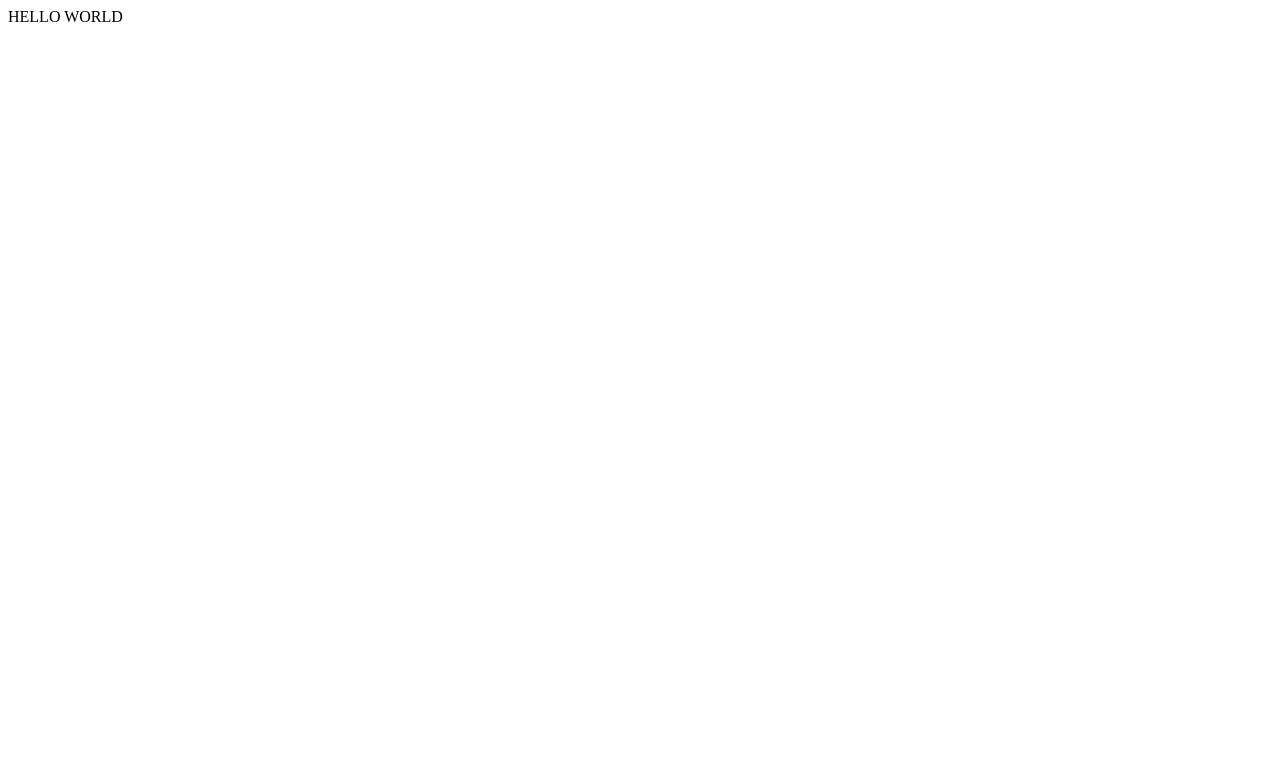
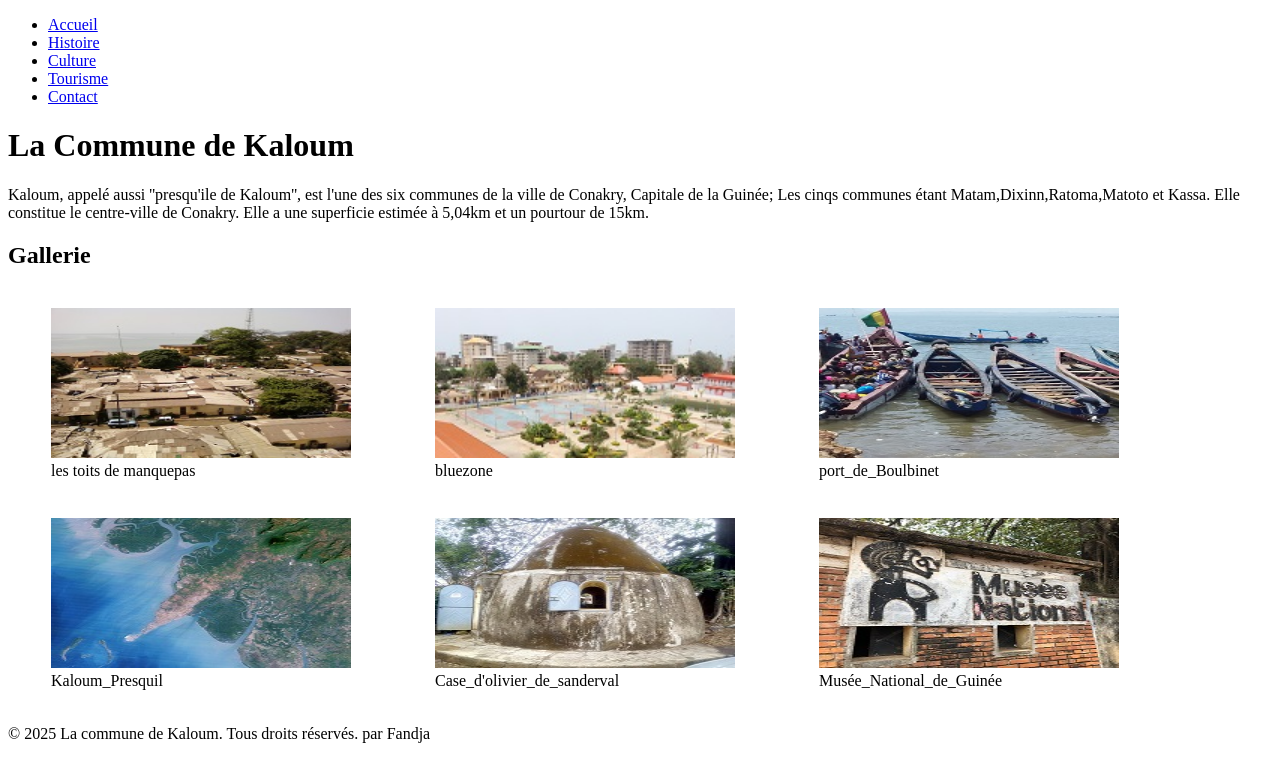
Before and after one commit to fadzion2024/coursera-test.github.io, a plain HTML site: page index.html in a window 1280 px wide. Drawn offline with Linux system fonts and the light colour scheme.

Commit message:
Add files via upload

```diff
--- a/index.html
+++ b/index.html
@@ -1 +1,55 @@
-HELLO WORLD
+<!DOCTYPE html>
+<html lang="fr">
+<head>
+    <meta charset="UTF-8">
+    <meta name="viewport" content="width=device-width, initial-scale=1.0">
+    <title>La commune de Kaloum</title>
+</head>
+<body>
+    <header>
+        <nav>
+            <ul>
+                <li><a href="index.html">Accueil</a></li>
+                <li><a href="histoire.html">Histoire</a></li>
+                <li><a href="culture.html">Culture</a></li>
+                <li><a href="tourisme.html">Tourisme</a></li>
+                <li><a href="contact.html">Contact</a></li>
+            </ul>
+        </nav>
+    </header>
+    <main>
+         <H1>La Commune de Kaloum</H1>
+            <p>Kaloum, appelé aussi ''presqu'ile de Kaloum'', est l'une des six communes de la ville de Conakry, Capitale de la Guinée; Les cinqs communes étant Matam,Dixinn,Ratoma,Matoto et Kassa. Elle constitue le centre-ville de Conakry. Elle a une superficie estimée à 5,04km et un pourtour de 15km.</p>
+            <H2>Gallerie</H2>
+            <Table>
+            <tr>
+                <td>
+                <figure><img src="Image/Manquepas.jpg" alt="Les toits de Manquepas" width="300" height="150" title="les toits de Manquepas"><figcaption>les toits de manquepas</figcaption></figure></td>
+                <td>
+                <figure> <img src="Image/bluezone.jpg" alt="la bluezone" width="300" height="150" title="bluezone"><figcaption>bluezone</figcaption>
+                </figure></td>
+                <td><figure><img src="Image/port_de_Boulbinet.jpg" alt="^port_de_Boulbinet" width="300" height="150" title="port_de_Boulbinet"><figcaption>port_de_Boulbinet</figcaption></figure></td>
+            </tr>
+            </Table>
+            <table>
+            <tr>
+                <td>
+                <figure><img src="Image/Kaloum_Presquil.jpg" alt="Kaloum_Presquil" width="300" height="150" title="Kaloum_Presquil"><figcaption>Kaloum_Presquil</figcaption></figure>
+                </td>
+                <td>
+                <figure><img src="Image/Case_d'olivier_de_sanderval.jpg" alt="Case_d'olivier_de_sanderval" width="300" height="150" title="Case_d'olivier_de_sanderval"><figcaption>Case_d'olivier_de_sanderval</figcaption></figure>
+                </td>
+                <td>
+                <figure><img src="Image/Musée_National_de_Guinée.jpg" alt="Musée_National_de_Guinée" width="300" height="150" title="Musée_National_de_Guinée"><figcaption>Musée_National_de_Guinée</figcaption></figure>
+                </td>
+            </tr>
+            </table>
+
+    </main>
+    <footer>
+        <p>&copy; 2025 La commune de Kaloum. Tous droits réservés. par Fandja</p>
+    </footer>
+
+
+</body>
+</html>
```
Also changed, not shown: Image/Case_d'olivier_de_sanderval.jpg (added), Image/Kaloum_Presquil.jpg (added), Image/Manquepas.jpg (added), Image/Musée_National_de_Guinée.jpg (added), Image/bluezone.jpg (added), Image/port_de_Boulbinet.jpg (added).
